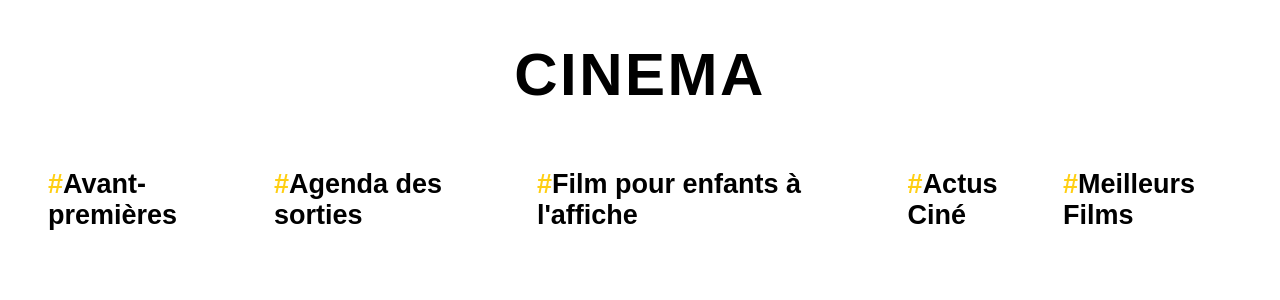
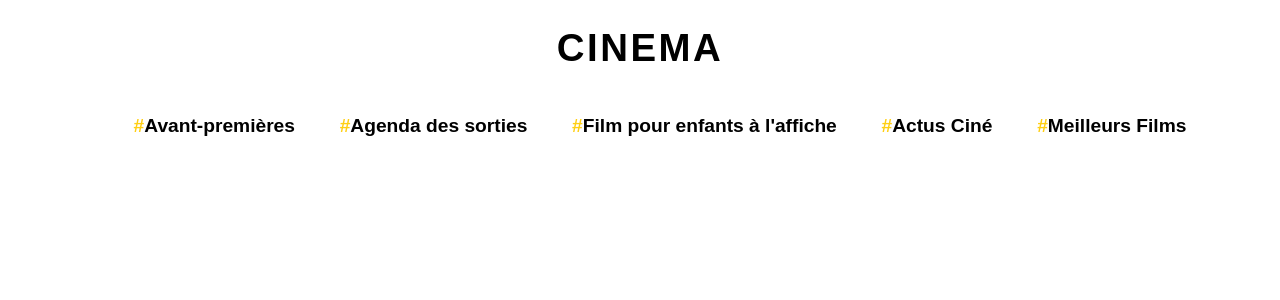
Before and after one commit to SashaCarton/PocNodevo, a PHP site: page /assets/pages/header.html in a window 1280 px wide. Shown: the top 300 px of the page. Run offline with PHP 8.4, Linux system fonts and the light colour scheme.

Commit message:
correction chemin CSS + responsive header
Il faudra link le fichier css du header dans le index.php + mise en place de responsive par le changement d'unité de mesure de px vers vw

```diff
--- a/assets/css/header.css
+++ b/assets/pages/header.css
@@ -4,7 +4,7 @@ header {
 
 header h1 {
     text-align: center;
-    font-size: 60px;
+    font-size: 3vw;
     letter-spacing: 2.5px;
 }
 
@@ -16,21 +16,27 @@ header span {
 header a {
     color: black;
     text-decoration: none;
-    font-size: 27px;
+    font-size: 1.5vw;
     font-weight: 600;
 }
 
 header li {
     list-style-type: none;
-    margin: auto;
+    margin-left: auto;
+    margin-right: auto;
 }
 
 header ul {
     margin: 10px 0;
+    width: 100%;
     display: flex;
+    margin-left: auto;
+    margin-right: auto;
 }
 
 header nav {
     padding: 10px 0;
-    width: 100%;
+    width: 90%;
+    display: flex;
+    margin: auto;
 }
--- a/assets/pages/header.html
+++ b/assets/pages/header.html
@@ -1,9 +1,9 @@
 <!DOCTYPE html>
-<html lang="en">
+<html lang="fr">
 <head>
     <meta charset="UTF-8">
     <meta name="viewport" content="width=device-width, initial-scale=1.0">
-    <link rel="stylesheet" type="text/css" href="../css/header.css">
+    <link rel="stylesheet" type="text/css" href="header.css">
     <title>Document</title>
 </head>
 <body>
```
